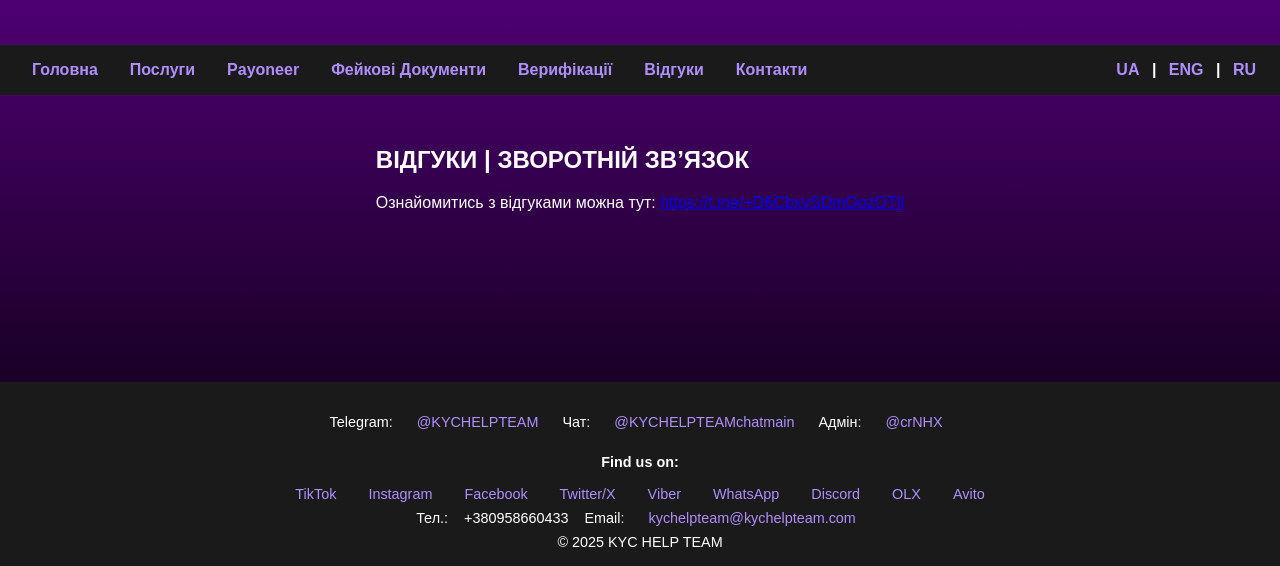
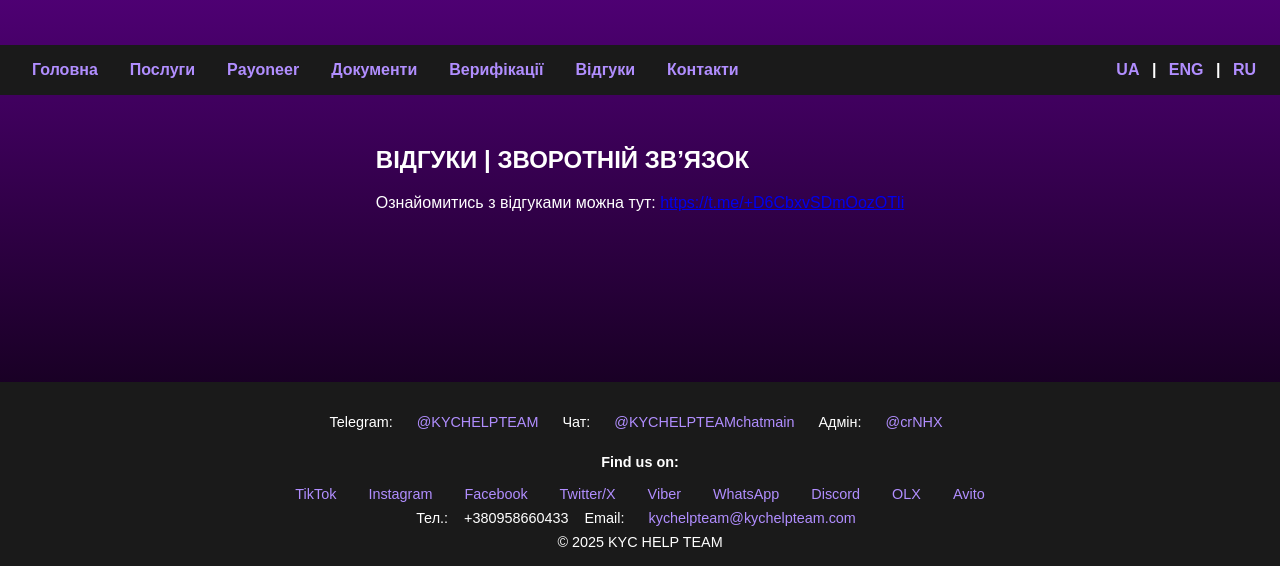
Before and after one commit to KYCHELPTEAM/kychelpteam-site, a plain HTML site: page reviews_ua.html in a window 1280 px wide. Shown: the part 234-800 px from the top of the page. Drawn offline with Linux system fonts and the light colour scheme.

Commit message:
Update reviews_ua.html

```diff
--- a/reviews_ua.html
+++ b/reviews_ua.html
@@ -96,7 +96,7 @@
       <a href="index_ua.html">Головна</a>
       <a href="services_ua.html">Послуги</a>
       <a href="payoneer_ua.html">Payoneer</a>
-      <a href="fakedocs_ua.html">Фейкові Документи</a>
+      <a href="fakedocs_ua.html">Документи</a>
       <a href="verifications_ua.html">Верифікації</a>
       <a href="reviews_ua.html">Відгуки</a>
       <a href="contacts_ua.html">Контакти</a>
```
